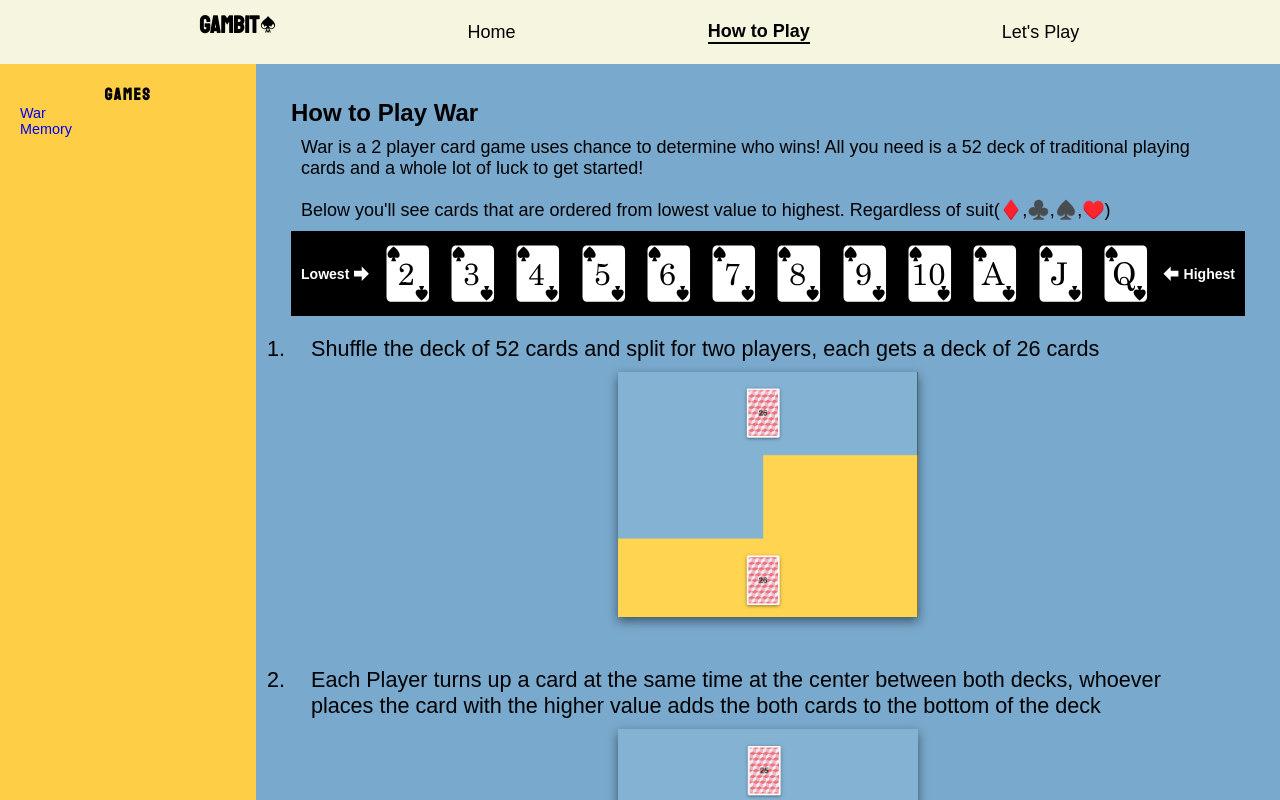
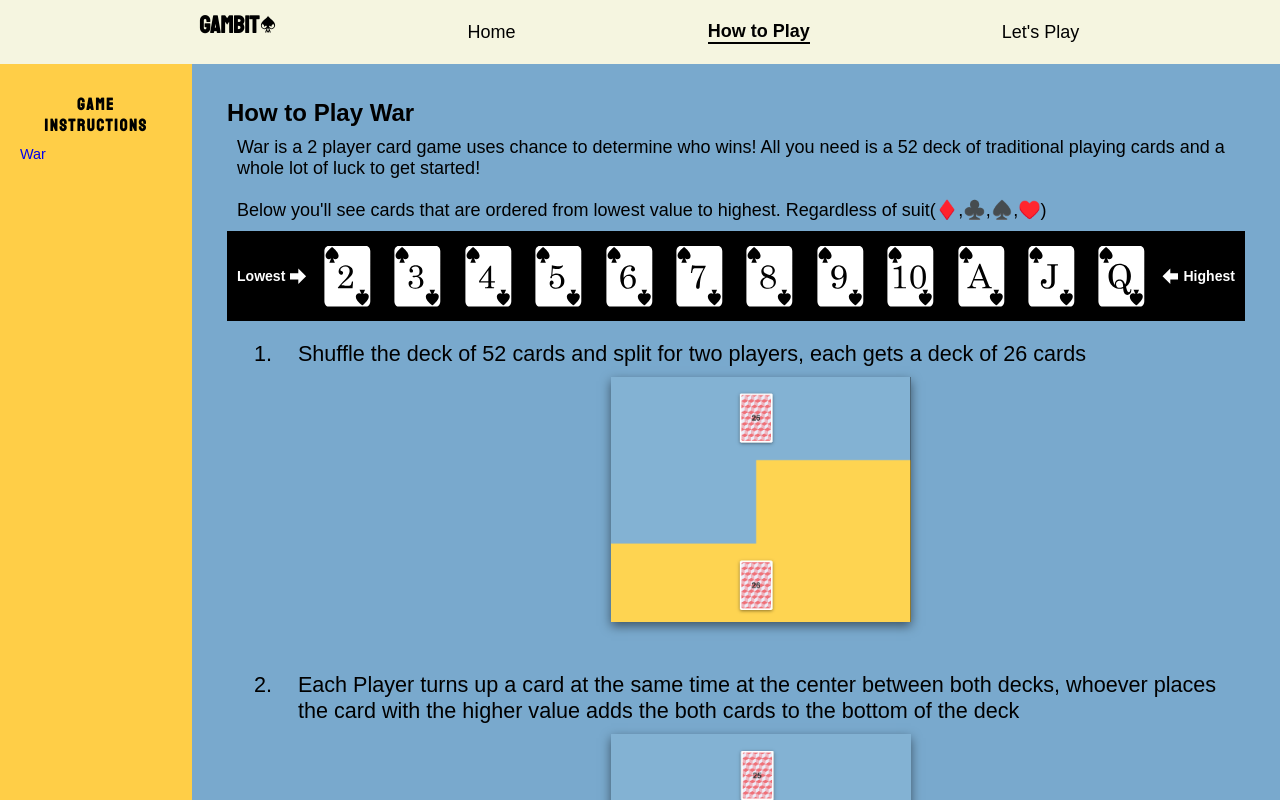
Before and after one commit to chrisvsanchez/GAMBIT, a React (Create React App) app: page /how-to-play in a window 1280 px wide. Built offline with nearby package versions, Linux system fonts and the light colour scheme.

Commit message:
edited howtoplay component and removed memory from the sidemenu

```diff
--- a/src/Components/GameInstructions/War.js
+++ b/src/Components/GameInstructions/War.js
@@ -32,7 +32,7 @@ const War = () => {
         Below you'll see cards that are ordered from lowest value to highest.
         Regardless of suit(♦️,♣️,♠️,♥️)
       </p>
-      <div style={{ backgroundColor: "black" }}>
+      <div className={"card-wrapper"} style={{ backgroundColor: "black" }}>
         <h3>Lowest</h3>
         <ImArrowRight className={"arrows"} />
         <GiCard2Spades />
@@ -91,12 +91,7 @@ const War = () => {
           </ul>
         </li>
       </OrderedListWrapper>
-      <p>
-        Lorem Ipsum is simply dummy text of the printing and typesetting
-        industry. Lorem Ipsum has been the industry's standard dummy text ever
-        since the 1500s, when an unknown printer took a galley of type and
-        scrambled it to make a type specimen book.
-      </p>
+      <p>Hope you have fun playing WAR!</p>
     </InstructionWrapper>
   );
 };
@@ -136,10 +131,15 @@ const InstructionWrapper = styled.div`
       height: auto;
       color: white;
     }
+    .card-wrapper {
+      background-color: blanchedalmond;
+    }
   }
 `;
 const OrderedListWrapper = styled.ol`
   height: auto;
+  margin-left: 0;
+  padding-left: 5%;
   li {
     height: auto;
     font-size: 1.2rem;
--- a/src/Components/HowToPlay.js
+++ b/src/Components/HowToPlay.js
@@ -7,7 +7,7 @@ import {
   NavLink,
 } from "react-router-dom";
 import War from "./GameInstructions/War";
-import Memory from "./GameInstructions/Memory";
+// import Memory from "./GameInstructions/Memory";
 const routes = [
   {
     path: "/how-to-play",
@@ -20,11 +20,11 @@ const routes = [
     sidebar: () => <></>,
     main: () => <War />,
   },
-  {
-    path: "/memory",
-    sidebar: () => <></>,
-    main: () => <Memory />,
-  },
+  // {
+  //   path: "/memory",
+  //   sidebar: () => <></>,
+  //   main: () => <Memory />,
+  // },
 ];
 const HowToPlay = () => {
   return (
@@ -32,13 +32,13 @@ const HowToPlay = () => {
       <MainWrapper>
         <SideMenuWrapper>
           <ULWrapper>
-            <h3>Games</h3>
+            <h3>Game Instructions</h3>
             <NavLink activeClassName="current" to="/war" exact>
               <li>War</li>
             </NavLink>
-            <NavLink activeClassName="current" to="/memory" exact>
+            {/* <NavLink activeClassName="current" to="/memory" exact>
               <li>Memory</li>
-            </NavLink>
+            </NavLink> */}
           </ULWrapper>
 
           <Switch>
@@ -79,7 +79,7 @@ const MainWrapper = styled.div`
 `;
 const SideMenuWrapper = styled.div`
   padding: 20px;
-  width: 20%;
+  width: 15%;
   background: #ffce47;
   overflow: visible;
 `;
@@ -108,6 +108,7 @@ const ULWrapper = styled.ul`
     text-align: center;
     font-family: "Staatliches", cursive;
     letter-spacing: 0.1rem;
+    padding: 10px;
   }
 `;
 const ComponentWrapper = styled.div`
```
